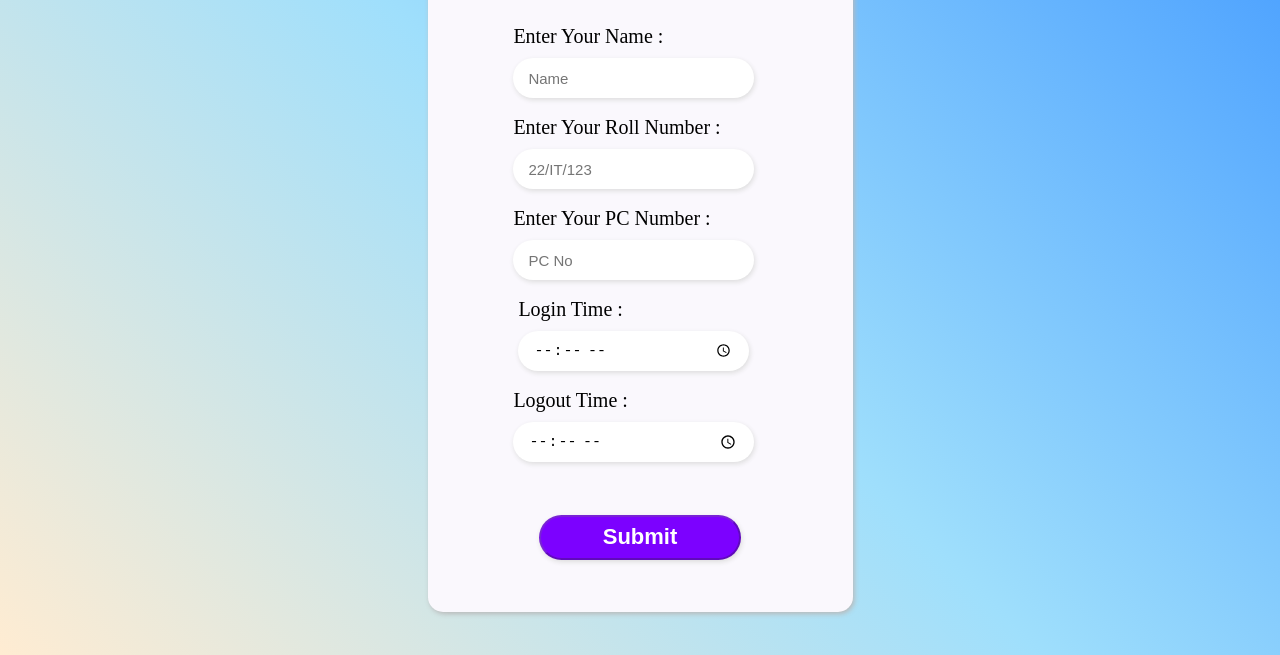
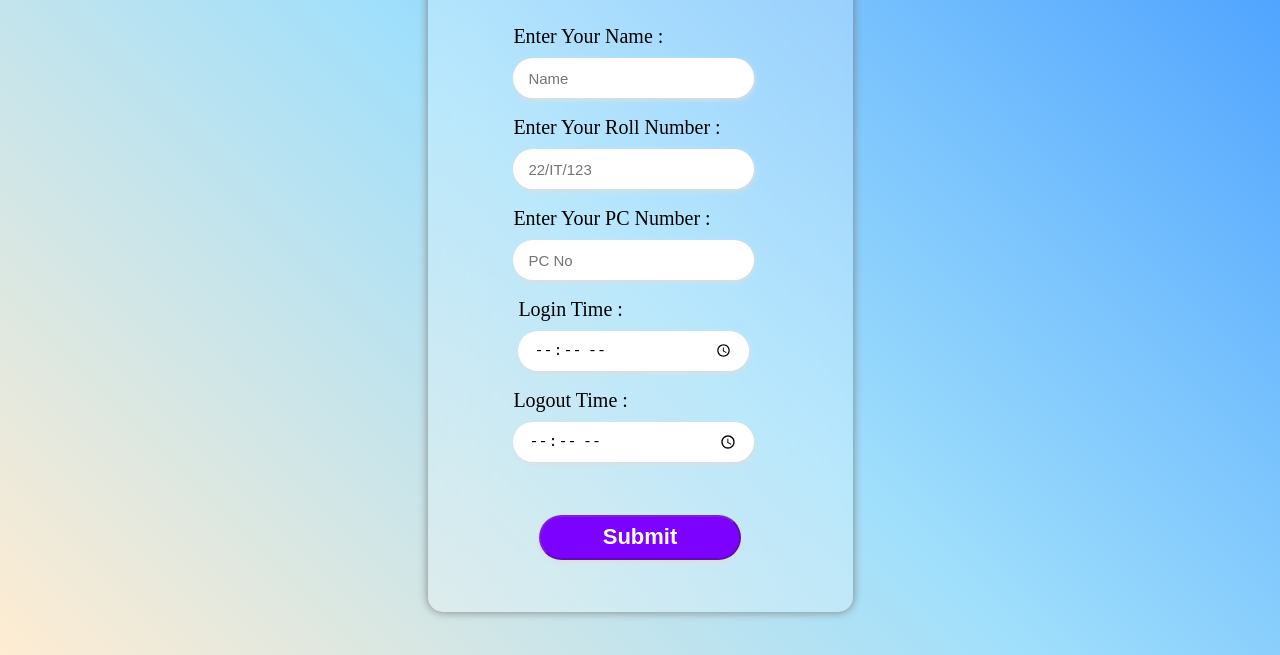
Before and after one commit to prantikm07/HIT-LAB, a plain HTML site: page studebtLogin.html in a window 1280 px wide. Shown: the part 145-800 px from the top of the page. Drawn offline with Linux system fonts and the light colour scheme.

Commit message:
neon glass in student login

```diff
--- a/student.css
+++ b/student.css
@@ -21,8 +21,7 @@ body{
     background-color: rgba(255, 255, 255, 0.25);
     backdrop-filter: blur(25px);
     box-shadow: 0 0 10px gray;
-    background-color: #FAF8FD;
-    box-shadow: 1.5px 2px 5px rgb(185, 185, 185);
+    box-shadow: 0 0 10px grey;
     display: flex;
     align-items: center;
     justify-content: center;
```
